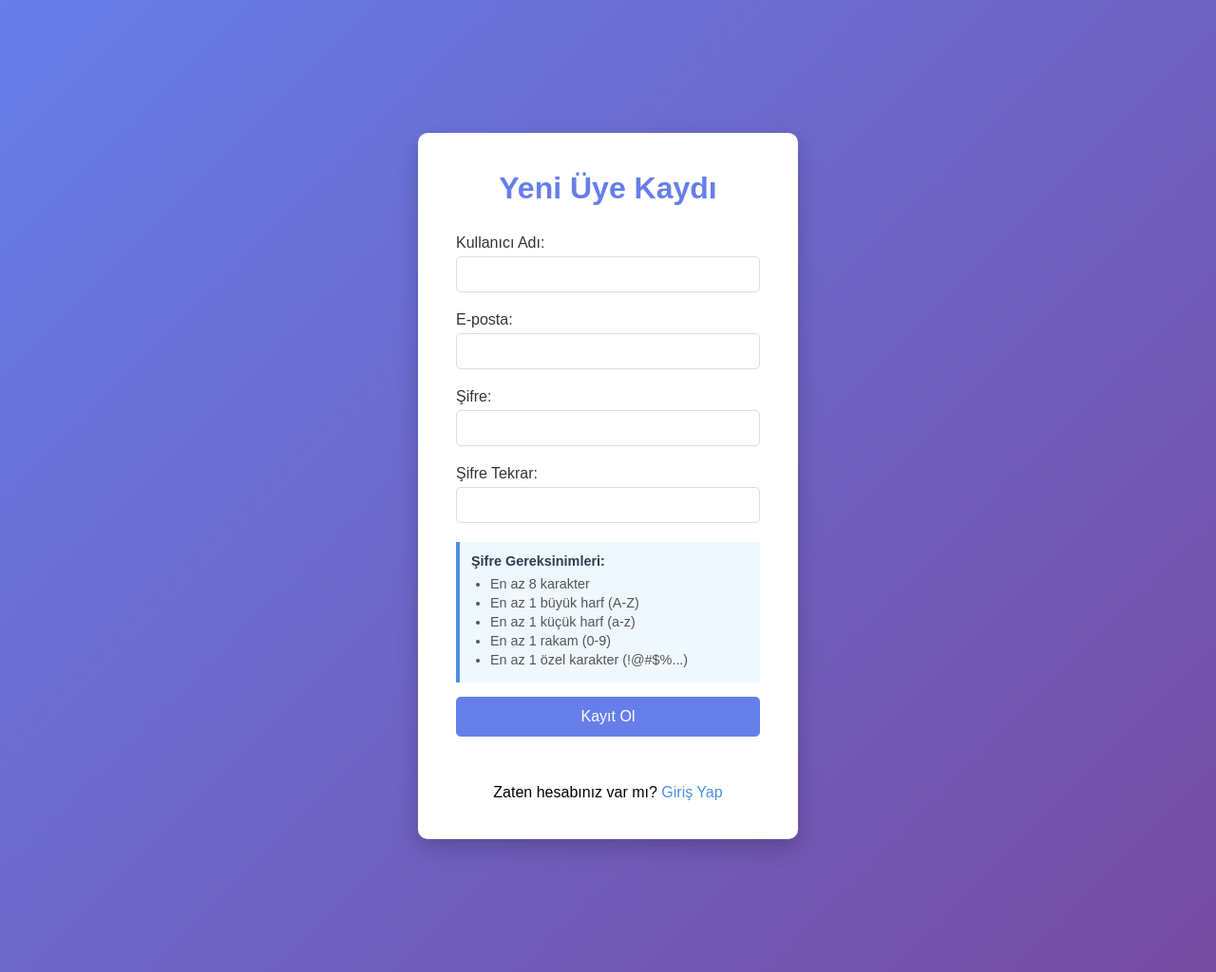
After one commit to Mustafkgl/VT_DERS_PROJE, a Flask app: template templates/register.html in a window 1280 px wide. The commit adds this page. Shown: the whole page at 95% size. Run offline with Flask 3, Linux system fonts and the light colour scheme; the template is opened without the code that fills it, so the values that code supplies are empty.

Commit message:
Kullanıcı kayıt sayfası eklendi
- Yeni kullanıcıların kendilerini kayıt edebilmesi için register.html sayfası oluşturuldu
- Şifre gereksinimleri ve validasyon eklendi
- Login sayfasına kayıt linki eklendi
- /register route tanımlandı

```diff
--- a/app/__init__.py
+++ b/app/__init__.py
@@ -64,6 +64,10 @@ def create_app():
     def index():
         return render_template('index.html')
 
+    @app.route('/register')
+    def register_page():
+        return render_template('register.html')
+
     @app.route('/dashboard')
     def dashboard():
         return render_template('dashboard.html')
--- a/templates/index.html
+++ b/templates/index.html
@@ -23,6 +23,9 @@
                 <div id="message" class="message"></div>
             </form>
             <p class="hint">Varsayılan Admin: admin / admin123</p>
+            <div style="text-align: center; margin-top: 15px;">
+                <p>Hesabınız yok mu? <a href="/register" style="color: #4a90e2; text-decoration: none;">Kayıt Ol</a></p>
+            </div>
         </div>
     </div>
 
--- /dev/null
+++ b/templates/register.html
@@ -0,0 +1,140 @@
+<!DOCTYPE html>
+<html lang="tr">
+<head>
+    <meta charset="UTF-8">
+    <meta name="viewport" content="width=device-width, initial-scale=1.0">
+    <title>Kütüphane Yönetim Sistemi - Kayıt Ol</title>
+    <link rel="stylesheet" href="/static/style.css">
+    <style>
+        .requirements {
+            background: #f0f8ff;
+            border-left: 4px solid #4a90e2;
+            padding: 12px;
+            margin: 15px 0;
+            font-size: 0.9em;
+        }
+        .requirements h4 {
+            margin: 0 0 8px 0;
+            color: #2c3e50;
+        }
+        .requirements ul {
+            margin: 0;
+            padding-left: 20px;
+        }
+        .requirements li {
+            margin: 4px 0;
+            color: #555;
+        }
+        .back-link {
+            text-align: center;
+            margin-top: 15px;
+        }
+        .back-link a {
+            color: #4a90e2;
+            text-decoration: none;
+        }
+        .back-link a:hover {
+            text-decoration: underline;
+        }
+    </style>
+</head>
+<body>
+    <div class="container">
+        <div class="login-box">
+            <h1>Yeni Üye Kaydı</h1>
+            <form id="registerForm">
+                <div class="form-group">
+                    <label for="username">Kullanıcı Adı:</label>
+                    <input type="text" id="username" name="username" required
+                           pattern="[a-zA-Z0-9_-]{3,50}"
+                           title="3-50 karakter, sadece harf, rakam, _ ve -">
+                </div>
+                <div class="form-group">
+                    <label for="email">E-posta:</label>
+                    <input type="email" id="email" name="email" required>
+                </div>
+                <div class="form-group">
+                    <label for="password">Şifre:</label>
+                    <input type="password" id="password" name="password" required>
+                </div>
+                <div class="form-group">
+                    <label for="confirmPassword">Şifre Tekrar:</label>
+                    <input type="password" id="confirmPassword" name="confirmPassword" required>
+                </div>
+
+                <div class="requirements">
+                    <h4>Şifre Gereksinimleri:</h4>
+                    <ul>
+                        <li>En az 8 karakter</li>
+                        <li>En az 1 büyük harf (A-Z)</li>
+                        <li>En az 1 küçük harf (a-z)</li>
+                        <li>En az 1 rakam (0-9)</li>
+                        <li>En az 1 özel karakter (!@#$%...)</li>
+                    </ul>
+                </div>
+
+                <button type="submit" class="btn">Kayıt Ol</button>
+                <div id="message" class="message"></div>
+            </form>
+
+            <div class="back-link">
+                <p>Zaten hesabınız var mı? <a href="/">Giriş Yap</a></p>
+            </div>
+        </div>
+    </div>
+
+    <script>
+        const registerForm = document.getElementById('registerForm');
+        const messageDiv = document.getElementById('message');
+
+        registerForm.addEventListener('submit', async (e) => {
+            e.preventDefault();
+
+            const username = document.getElementById('username').value;
+            const email = document.getElementById('email').value;
+            const password = document.getElementById('password').value;
+            const confirmPassword = document.getElementById('confirmPassword').value;
+
+            // Şifre eşleşme kontrolü
+            if (password !== confirmPassword) {
+                messageDiv.textContent = 'Şifreler eşleşmiyor!';
+                messageDiv.className = 'message error';
+                return;
+            }
+
+            try {
+                const response = await fetch('/api/auth/register', {
+                    method: 'POST',
+                    headers: {
+                        'Content-Type': 'application/json'
+                    },
+                    body: JSON.stringify({
+                        username,
+                        email,
+                        password,
+                        role: 'member'  // Varsayılan olarak member
+                    })
+                });
+
+                const data = await response.json();
+
+                if (data.success) {
+                    messageDiv.textContent = 'Kayıt başarılı! Giriş sayfasına yönlendiriliyorsunuz...';
+                    messageDiv.className = 'message success';
+
+                    // 2 saniye sonra login sayfasına yönlendir
+                    setTimeout(() => {
+                        window.location.href = '/';
+                    }, 2000);
+                } else {
+                    messageDiv.textContent = data.message;
+                    messageDiv.className = 'message error';
+                }
+            } catch (error) {
+                messageDiv.textContent = 'Bağlantı hatası: ' + error.message;
+                messageDiv.className = 'message error';
+            }
+        });
+    </script>
+</body>
+</html>
```
